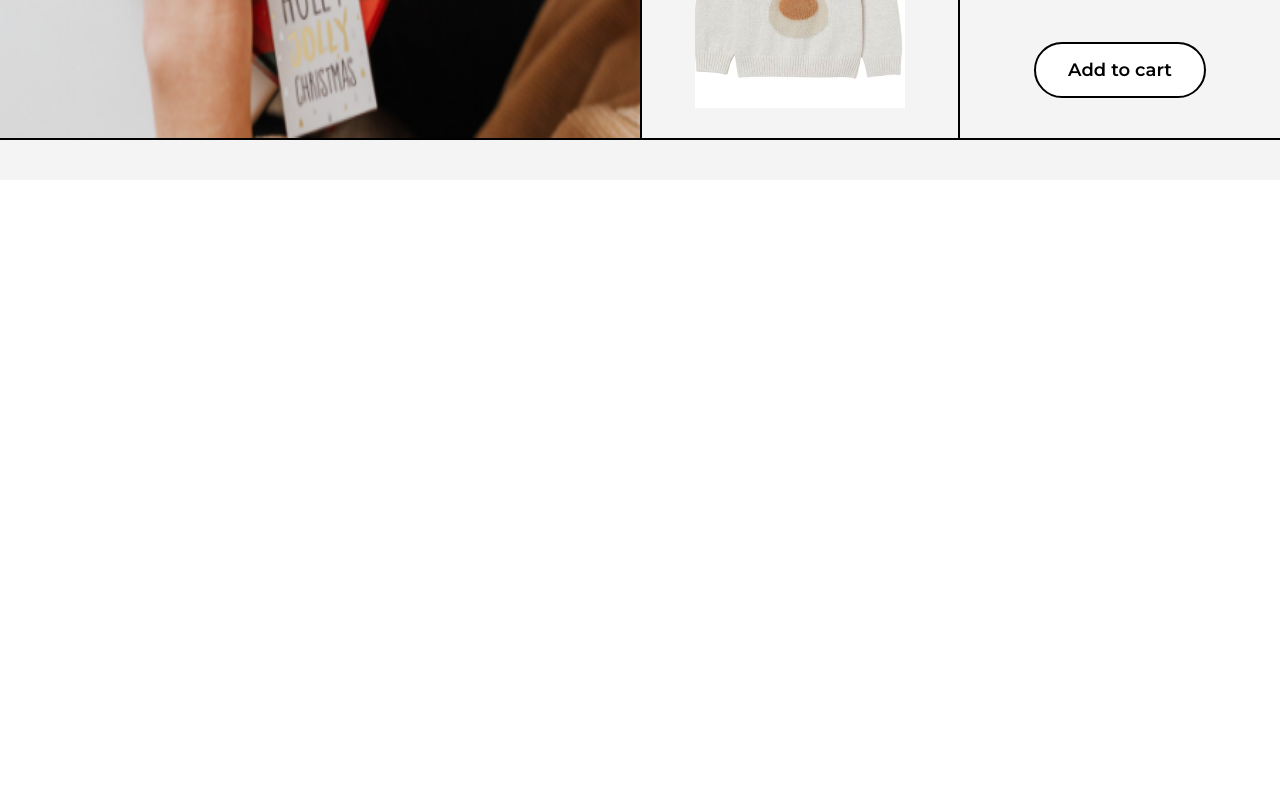
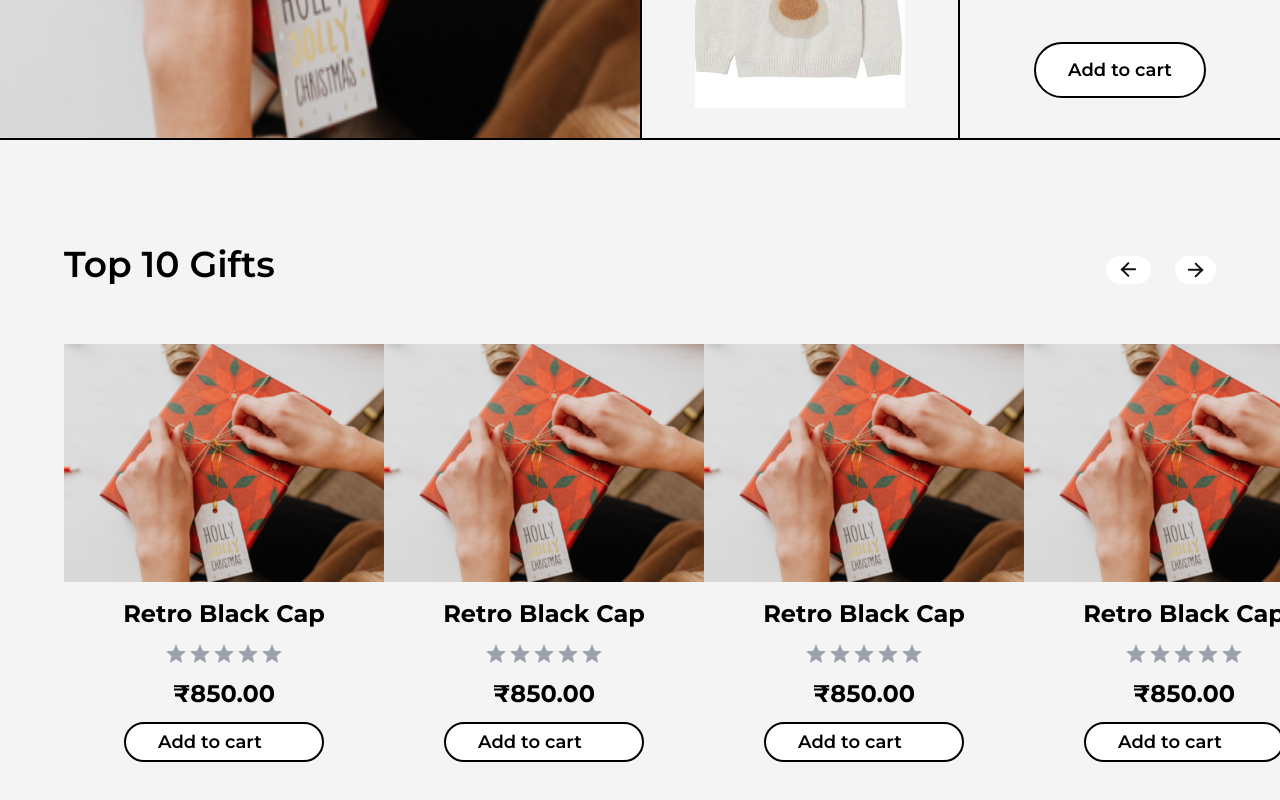
Before and after one commit to Aswanthachu/shopping-cart-react-typescript, a React (Vite) app: page / in a window 1280 px wide. Shown: the part 2918-3718 px from the top of the page. Before the commit the page ends 3098 px from the top, so only its background shows below. Built offline with nearby package versions, Linux system fonts and the light colour scheme; a web font is replaced by a local one.

Commit message:
gift section completed.

```diff
--- a/src/App.tsx
+++ b/src/App.tsx
@@ -1,5 +1,14 @@
 import React from "react";
-import { Banner, FeaturedCard, NavBar, OfferSection, ProductList, ReviewSection, SlideButtons } from "./components";
+import {
+  Banner,
+  FeaturedCard,
+  GiftCard,
+  NavBar,
+  OfferSection,
+  ProductList,
+  ReviewSection,
+  SlideButtons,
+} from "./components";
 
 function App() {
   return (
@@ -15,15 +24,30 @@ function App() {
           <SlideButtons />
         </div>
         <div className="flex gap-10 lg:gap-20 overflow-x-auto w-full h-fit lg:h-full py-5 pl-5 md:pl-10 lg:pl-16 styled-scrollbar pr-5">
-        {[...Array(5)].map((_, index) => (
-          <React.Fragment key={index}>
-            <FeaturedCard />
-          </React.Fragment>
-        ))}
+          {[...Array(5)].map((_, index) => (
+            <React.Fragment key={index}>
+              <FeaturedCard />
+            </React.Fragment>
+          ))}
         </div>
       </div>
       <ReviewSection />
       <OfferSection />
+      <div className=" lg:mt-0 min-h-fit py-5 lg:py-16 font-mons space-y-10 ">
+        <div className="px-5 md:px-10 lg:px-16 flex justify-between flex-col lg:flex-row space-y-3">
+          <h1 className=" text-3xl lg:text-4xl font-bold lg:font-semibold font-mons">
+            Top 10 Gifts
+          </h1>
+          <SlideButtons />
+        </div>
+        <div className=" grid grid-cols-2 gap-4 lg:gap-0 lg:flex lg:overflow-x-auto w-full h-fit lg:h-full py-5 pl-5 md:pl-10 lg:pl-16 lg:styled-scrollbar pr-5">
+          {[...Array(10)].map((_, index) => (
+            <React.Fragment key={index}>
+              <GiftCard />
+            </React.Fragment>
+          ))}
+        </div>
+      </div>
     </section>
   );
 }
--- a/src/components/FavoriteIcon.tsx
+++ b/src/components/FavoriteIcon.tsx
@@ -9,12 +9,12 @@ const FavoriteIcon = () => {
   };
 
   return (
-    <div className={cn(isClicked? "block":"hidden group-hover:block","absolute right-5 top-2 z-40 ")}>
+    <div className={cn(isClicked? "block":"hidden group-hover:block","absolute right-1 lg:right-5 top-1 lg:top-2 z-40 ")}>
       <svg
         xmlns="http://www.w3.org/2000/svg"
         viewBox="0 0 24 24"
         className={cn(
-          isClicked ? "fill-red-500 stroke-red-500" : "fill-transparent stroke-black",
+          isClicked ? "fill-red-500 stroke-red-500" : "fill-transparent stroke-2 stroke-black",
           "h-12 w-12 cursor-pointer rounded-full p-2 transition-colors"
         )}
         onClick={toggleHeartColor}
--- /dev/null
+++ b/src/components/GiftCard.tsx
@@ -0,0 +1,30 @@
+import { Button, FavoriteIcon, StarRating } from ".";
+import Featured from "../assets/images/Featured.png";
+
+const GiftCard = () => {
+  return (
+    <div className="w-full group">
+      <div className="w-full overflow-hidden relative">
+        <img src={Featured} alt="offer" className=" min-w-48 lg:min-w-80 group-hover:scale-110 transition duration-500 ease-in-out " />
+        <FavoriteIcon />
+      </div>
+      <div className="text-center py-4 flex  flex-col space-y-3">
+        <h1 className="text-lg lg:text-2xl font-bold text-black">Retro Black Cap</h1>
+        <div className="flex w-full justify-center">
+          <StarRating />
+        </div>
+        <p className="text-black font-bold text-xl lg:text-2xl">₹850.00</p>
+        <div className="flex w-full justify-center">
+          <Button
+            text="Add to cart"
+            type="button"
+            className="bg-white hover:bg-black rounded-full text-black border-2 border-black hover:border-white hover:text-white flex px-8 py-1 lg:min-w-[200px] text-sm my-5 lg:my-0 lg:text-lg font-semibold items-center gap-2   text-center max-w-[250px]"
+            iconColor="fill-white"
+          />
+        </div>
+      </div>
+    </div>
+  );
+};
+
+export default GiftCard;
--- a/src/components/StarRating.tsx
+++ b/src/components/StarRating.tsx
@@ -8,7 +8,7 @@ const StarRating = () => {
   };
 
   return (
-    <div className="flex my-20">
+    <div className="flex">
       {[...Array(5)].map((_, index) => (
         <svg
           key={index}
--- a/src/components/index.ts
+++ b/src/components/index.ts
@@ -9,3 +9,4 @@ export { default as FavoriteIcon } from "./FavoriteIcon";
 export { default as SlideButtons } from "./SlideButtons";
 export { default as ReviewSection } from "./ReviewSection";
 export { default as OfferSection } from "./OfferSection";
+export { default as GiftCard } from "./GiftCard";
```
